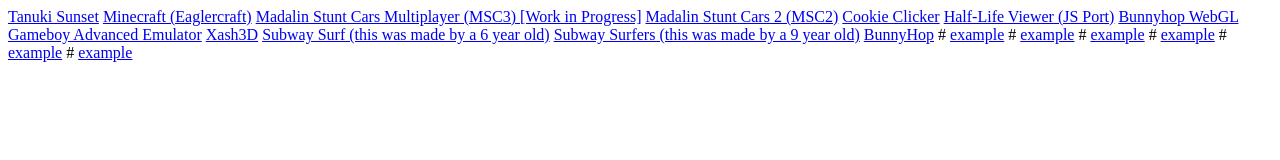
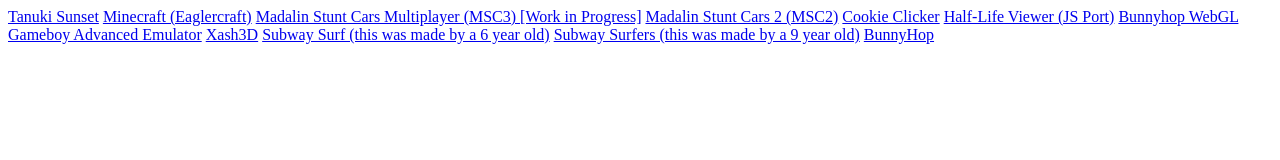
Before and after one commit to unbl0ck3d-games/games, a plain HTML site: page gamelist/index.html in a window 1280 px wide. Drawn offline with Linux system fonts and the light colour scheme.

Commit message:
Update index.html
<a href="https://unbl0ck3d-games.github.io/tanuki-sunset/">example</a>

```diff
--- a/gamelist/index.html
+++ b/gamelist/index.html
@@ -10,9 +10,3 @@
 <a href="https://unbl0ck3d-games.github.io/Subway-Surf/">Subway Surf (this was made by a 6 year old)</a>
 <a href="https://unbl0ck3d-games.github.io/Subway-Surfers/game.html">Subway Surfers (this was made by a 9 year old)</a>
 <a href="https://unbl0ck3d-games.github.io/BunnyHop/">BunnyHop</a>
-# <a href="https://unbl0ck3d-games.github.io/tanuki-sunset/">example</a>
-# <a href="https://unbl0ck3d-games.github.io/tanuki-sunset/">example</a>
-# <a href="https://unbl0ck3d-games.github.io/tanuki-sunset/">example</a>
-# <a href="https://unbl0ck3d-games.github.io/tanuki-sunset/">example</a>
-# <a href="https://unbl0ck3d-games.github.io/tanuki-sunset/">example</a>
-# <a href="https://unbl0ck3d-games.github.io/tanuki-sunset/">example</a>
```
